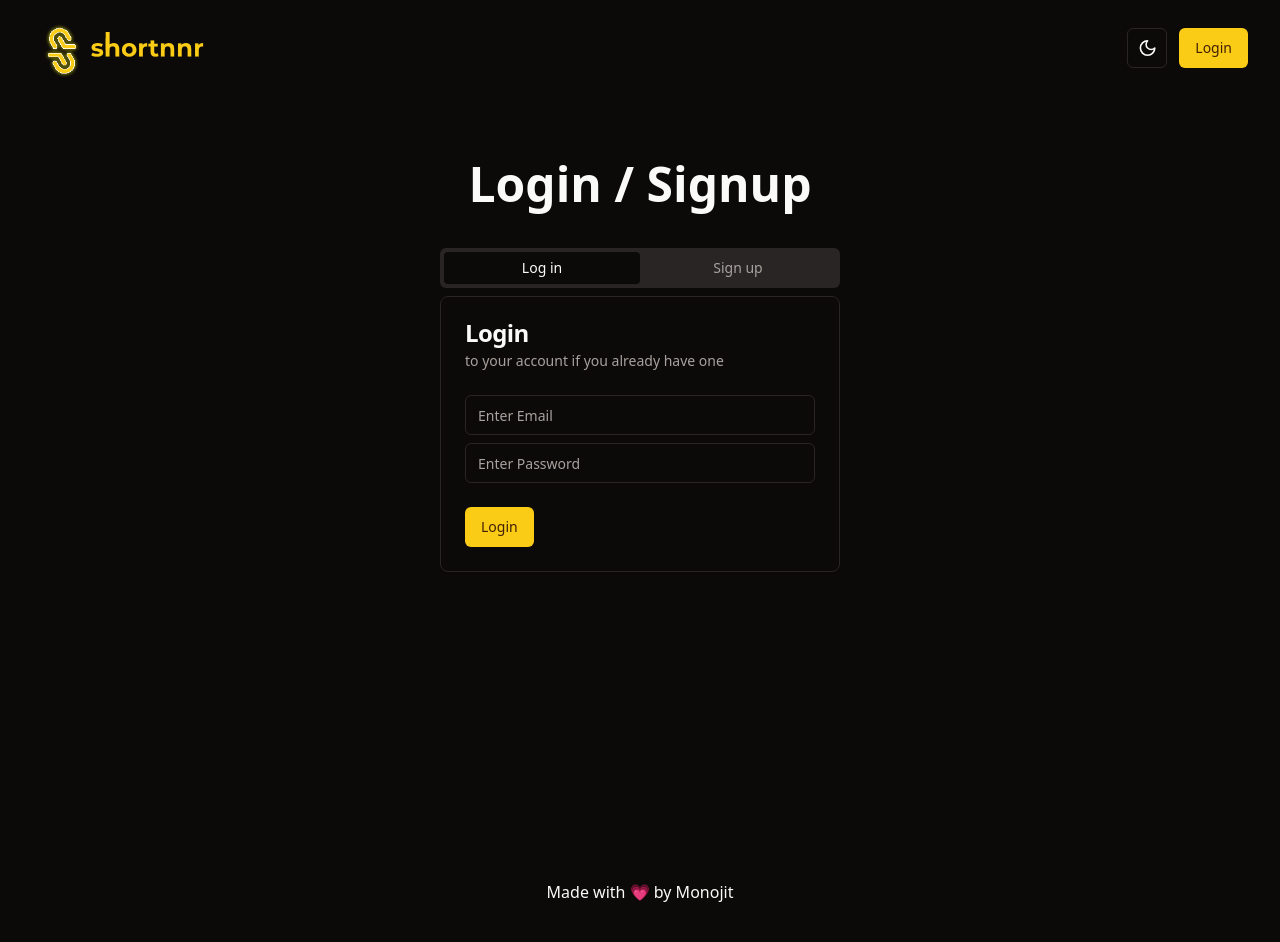
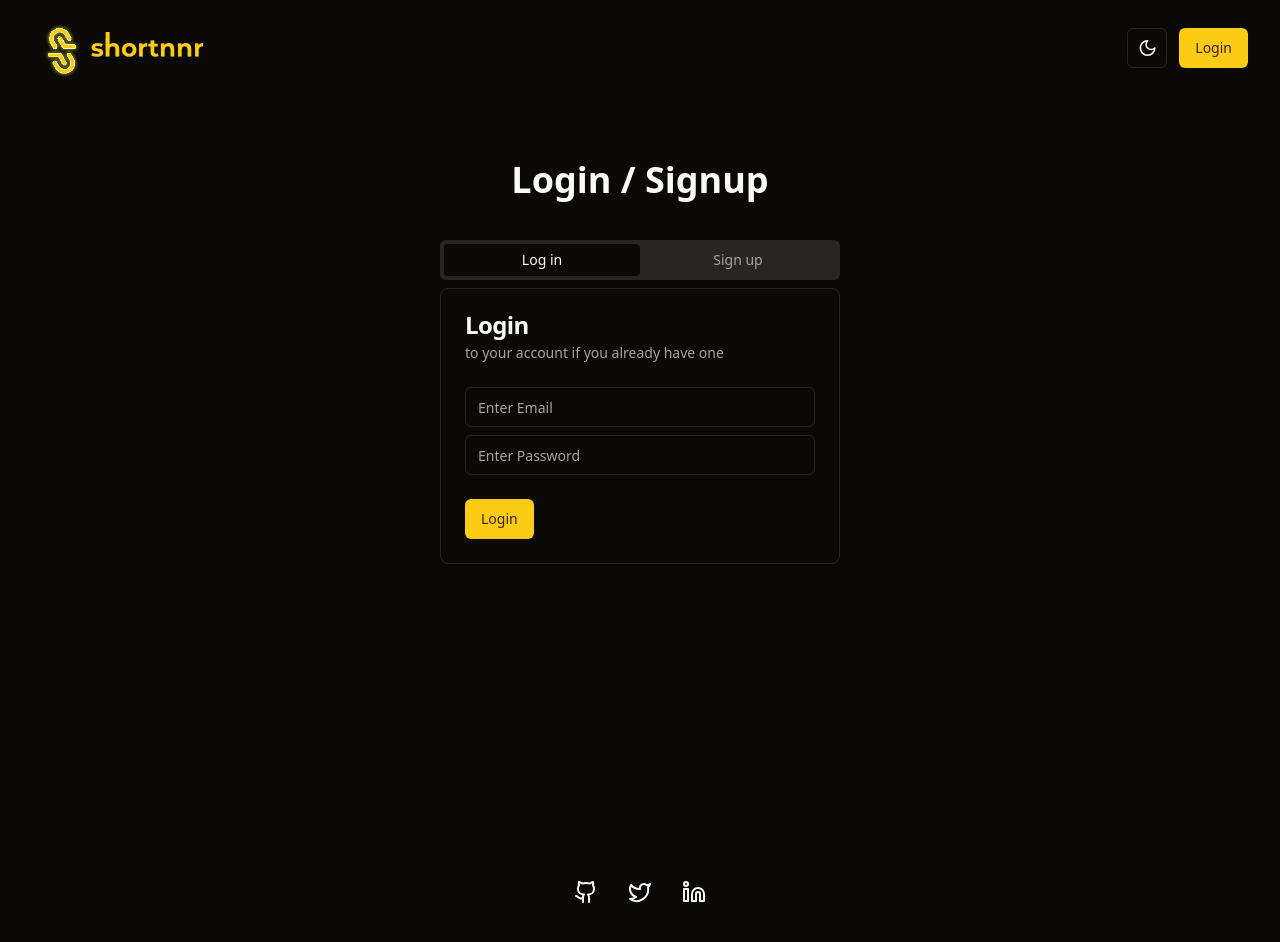
Before and after one commit to MonojitD/shortnnr, a React (Vite) app: page /auth in a window 1280 px wide. Built offline with nearby package versions, Linux system fonts and the light colour scheme.

Commit message:
Polished design flaws and fixed bug

```diff
--- a/src/components/CreateLink.jsx
+++ b/src/components/CreateLink.jsx
@@ -118,7 +118,7 @@ export function CreateLink() {
         />
         {errors.longUrl && <Error message={errors.longUrl} />}
         <div className="flex items-center gap-2">
-          <Card className="p-2">trimrr.in</Card> /
+          <Card className="p-2">shortnnr.vercel.app</Card> /
           <Input
             id="customUrl"
             placeholder="Custom Link (optional)"
--- a/src/components/Header.jsx
+++ b/src/components/Header.jsx
@@ -1,4 +1,4 @@
-import React from 'react'
+import React, { useState } from 'react'
 import { Link, useNavigate } from 'react-router-dom'
 import { Button } from './ui/button'
 import { DropdownMenu, DropdownMenuContent, DropdownMenuItem, DropdownMenuLabel, DropdownMenuSeparator, DropdownMenuTrigger } from './ui/dropdown-menu'
@@ -16,11 +16,12 @@ const Header = () => {
   const {isAuthenticated, user, fetchUser} = UrlState();
   const {loading, fn: fnLogout} = useFetch(logout);
   const userDetails = user?.user_metadata;
+
   return (
     <>
     <nav className="py-4 flex justify-between items-center">
       <Link to="/">
-        <img src="/logo.png" className='h-16' alt="Shrotnnr logo" />
+        <img src="/logo.png" className='sm:h-16' alt="Shrotnnr logo" />
       </Link>
 
       <div className='flex'>
--- a/src/components/LinkCard.jsx
+++ b/src/components/LinkCard.jsx
@@ -47,10 +47,10 @@ const LinkCard = ({url = [], fetchUrls}) => {
         <span className="text-3xl font-extrabold hover:underline cursor-pointer">
           {url?.title}
         </span>
-        <span className="text-2xl text-primary font-bold hover:underline cursor-pointer">
-          https://trimrr.in/{url?.custom_url ? url?.custom_url : url.short_url}
+        <span className="text-sm sm:text-2xl text-primary font-bold hover:underline cursor-pointer">
+          https://shortnnr.vercel.app/{url?.custom_url ? url?.custom_url : url.short_url}
         </span>
-        <span className="flex items-center gap-1 hover:underline cursor-pointer">
+        <span className="text-sm sm:text-xl flex items-center gap-1 hover:underline cursor-pointer">
           <LinkIcon className="p-1" />
           {url?.original_url}
         </span>
@@ -62,7 +62,7 @@ const LinkCard = ({url = [], fetchUrls}) => {
         <Button
           variant="ghost"
           onClick={() =>
-            navigator.clipboard.writeText(`https://trimrr.in/${url?.short_url}`)
+            navigator.clipboard.writeText(`https://shortnnr.vercel.app/${url?.short_url}`)
           }
         >
           <Dialog>
@@ -73,8 +73,8 @@ const LinkCard = ({url = [], fetchUrls}) => {
               <DialogHeader>
                 <DialogTitle className="mx-auto">Short link copied</DialogTitle>
               </DialogHeader>
-              <span className="text-2xl text-primary font-bold cursor-pointer mx-auto">
-                https://trimrr.in/{url?.custom_url ? url?.custom_url : url.short_url}
+              <span className="text-sm sm:text-2xl text-primary font-bold cursor-pointer mx-auto">
+                https://shortnnr.vercel.app/{url?.custom_url ? url?.custom_url : url.short_url}
               </span>
             </DialogContent>
           </Dialog>
--- a/src/components/Login.jsx
+++ b/src/components/Login.jsx
@@ -108,7 +108,7 @@ const Login = () => {
         <Button
         onClick={handleLogin}
         >
-          {loading ? <BeatLoader size={10} color="#facc15" /> : "Login"}
+          {loading ? <BeatLoader size={10} color="#000" /> : "Login"}
         </Button>
       </CardFooter>
     </Card>
--- a/src/components/Signup.jsx
+++ b/src/components/Signup.jsx
@@ -114,7 +114,8 @@ const Signup = () => {
           />
         </div>
         {errors.password && <Error message={errors.password} />}
-        <div className="space-y-1">
+        <div className="space-y-1 border-[1px] rounded-md px-3 py-2">
+          <span className="text-sm text-muted-foreground">Upload Profile Picture</span>
           <input
             name="profile_pic"
             type="file"
@@ -127,7 +128,7 @@ const Signup = () => {
       <CardFooter>
         <Button onClick={handleSignup}>
           {loading ? (
-            <BeatLoader size={10} color="#facc15" />
+            <BeatLoader size={10} color="#000" />
           ) : (
             "Create Account"
           )}
--- a/src/layouts/app-layout.jsx
+++ b/src/layouts/app-layout.jsx
@@ -1,6 +1,7 @@
-import Header from '@/components/Header'
-import React from 'react'
-import { Outlet } from 'react-router-dom'
+import Header from "@/components/Header";
+import { Github, Linkedin, Twitter } from "lucide-react";
+import React from "react";
+import { Link, Outlet } from "react-router-dom";
 
 const AppLayout = () => {
   return (
@@ -9,11 +10,37 @@ const AppLayout = () => {
         <Header />
         <Outlet />
       </main>
-      <div className="p-10 text-center bg-background mt-10">
-        Made with 💗 by Monojit
+
+      <div className=" bg-background w-full py-10 mx-auto pt-20 flex flex-col items-center">
+        <ul className="w-[80%] lg:w-[15%] flex justify-evenly">
+          <li>
+            <Link
+              to="https://github.com/MonojitD"
+              className="hover:text-primary"
+            >
+              <Github />
+            </Link>
+          </li>
+          <li>
+            <Link
+              to="https://twitter.com/monojitdeb1"
+              className="hover:text-primary"
+            >
+              <Twitter />
+            </Link>
+          </li>
+          <li>
+            <Link
+              to="https://www.linkedin.com/in/monojitdeb"
+              className="hover:text-primary"
+            >
+              <Linkedin />
+            </Link>
+          </li>
+        </ul>
       </div>
     </div>
-  )
-}
+  );
+};
 
-export default AppLayout
+export default AppLayout;
--- a/src/pages/Auth.jsx
+++ b/src/pages/Auth.jsx
@@ -17,13 +17,13 @@ const Auth = () => {
   }, [isAuthenticated, loading, navigate]);
   return (
     <div className="mt-[4rem] flex flex-col items-center gap-10">
-      <h1 className="text-5xl font-extrabold">
+      <h1 className="text-4xl font-extrabold">
         {searchParams.get("createNew")
           ? "Hold up! Let's login first.."
           : "Login / Signup"}
       </h1>
 
-      <Tabs defaultValue="login" className="w-[400px]">
+      <Tabs defaultValue="login" className="w-[300px] sm:w-[400px]">
         <TabsList className="grid w-full grid-cols-2">
           <TabsTrigger value="login">Log in</TabsTrigger>
           <TabsTrigger value="signup">Sign up</TabsTrigger>
--- a/src/pages/Dashboard.jsx
+++ b/src/pages/Dashboard.jsx
@@ -63,8 +63,8 @@ const Dashboard = () => {
           </CardContent>
         </Card>
       </div>
-      <div className="flex justify-between">
-        <h1 className="text-4xl font-extrabold">My Links</h1>
+      <div className="flex justify-between items-center">
+        <h1 className="text-xl sm:text-4xl font-extrabold">My Links</h1>
         <CreateLink />
       </div>
       <div className="relative">
--- a/src/pages/Link.jsx
+++ b/src/pages/Link.jsx
@@ -81,15 +81,15 @@ const LinkPage = () => {
       )}
       <div className="flex flex-col gap-8 sm:flex-row justify-between">
         <div className="flex flex-col items-start gap-8 rounded-lg sm:w-2/5">
-          <span className="text-6xl font-extrabold hover:underline cursor-pointer">
+          <span className="text-2xl sm:text-6xl font-extrabold hover:underline cursor-pointer">
             {url?.title}
           </span>
           <a
-            href={`https://trimrr.in/${link}`}
+            href={`https://shortnnr.vercel.app/${link}`}
             target="_blank"
-            className="text-3xl sm:text-4xl text-primary font-bold hover:underline cursor-pointer"
+            className="text-sm sm:text-4xl text-primary font-bold hover:underline cursor-pointer"
           >
-            https://trimrr.in/{link}
+            https://shortnnr.vercel.app/{link}
           </a>
           <a
             href={url?.original_url}
@@ -106,7 +106,7 @@ const LinkPage = () => {
             <Button
             variant="ghost"
             onClick={() =>
-              navigator.clipboard.writeText(`https://trimrr.in/${link}`)
+              navigator.clipboard.writeText(`https://shortnnr.vercel.app/${link}`)
             }
           >
             <Dialog>
@@ -118,7 +118,7 @@ const LinkPage = () => {
                   <DialogTitle className="mx-auto">Short link copied</DialogTitle>
                 </DialogHeader>
                 <span className="text-2xl text-primary font-bold cursor-pointer mx-auto">
-                  https://trimrr.in/{url?.custom_url ? url?.custom_url : link}
+                  https://shortnnr.vercel.app/{url?.custom_url ? url?.custom_url : link}
                 </span>
               </DialogContent>
             </Dialog>
```
Also changed, not shown: src/pages/Landing.jsx (+4 -4 lines), 1 other file (tests, documents, lock files or other folders).
